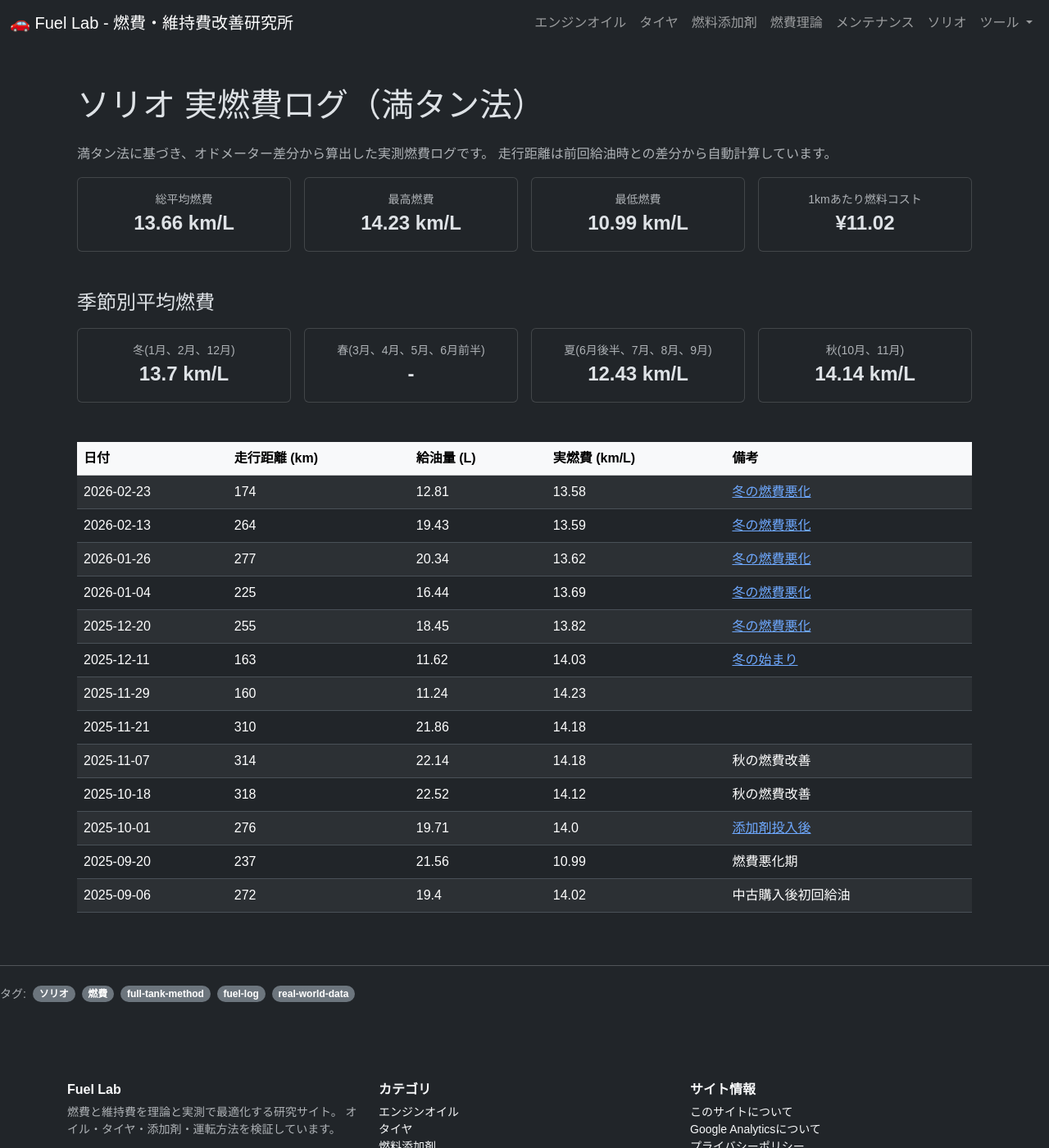
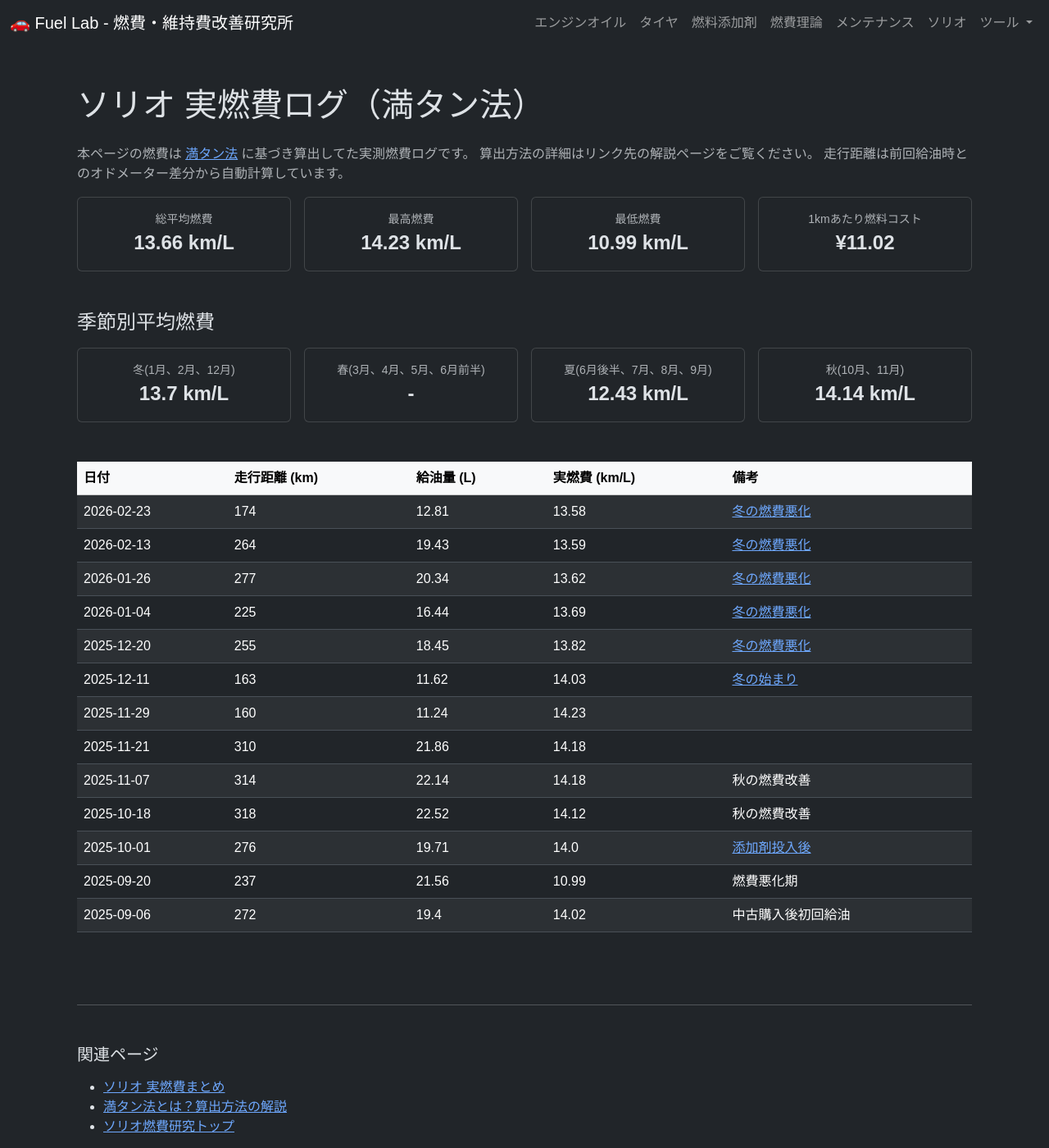
Before and after one commit to funyapar-org/fuel-lab, a Jekyll site: the page built from _solio/solio-fuel-economy-log.md, in a window 1280 px wide and 1400 px high. Shown: the whole window at 82% size. Built offline with Jekyll 4.4.1, drawn with Linux system fonts in a browser that asks for light colours.

Commit message:
solio-fuel-economy-log.md を更新

```diff
--- a/_solio/solio-fuel-economy-log.md
+++ b/_solio/solio-fuel-economy-log.md
@@ -21,8 +21,11 @@
   <h1 class="mb-4">ソリオ 実燃費ログ（満タン法）</h1>
 
   <p class="text-muted">
-    満タン法に基づき、オドメーター差分から算出した実測燃費ログです。
-    走行距離は前回給油時との差分から自動計算しています。
+    本ページの燃費は
+    <a href="/fuel-lab/knowledge/tank-to-tank-method-guide.html">満タン法</a>
+    に基づき算出してた実測燃費ログです。
+    算出方法の詳細はリンク先の解説ページをご覧ください。
+    走行距離は前回給油時とのオドメーター差分から自動計算しています。
   </p>
 
   <div class="row g-3 mb-4">
@@ -133,6 +136,15 @@
     </table>
   </div>
 
+　<hr class="my-5">
+
+  <h2 class="h5 mb-3">関連ページ</h2>
+  <ul>
+    <li><a href="/fuel-lab/solio/solio-fuel-summary.html">ソリオ 実燃費まとめ</a></li>
+    <li><a href="/fuel-lab/knowledge/tank-to-tank-method-guide.html">満タン法とは？算出方法の解説</a></li>
+    <li><a href="/fuel-lab/solio/">ソリオ燃費研究トップ</a></li>
+  </ul>
+
 </div>
 
 <script>
```
